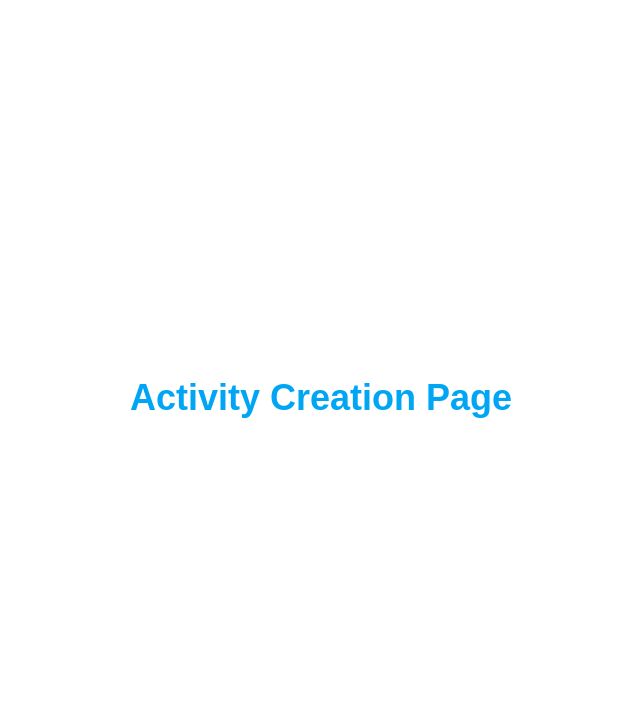
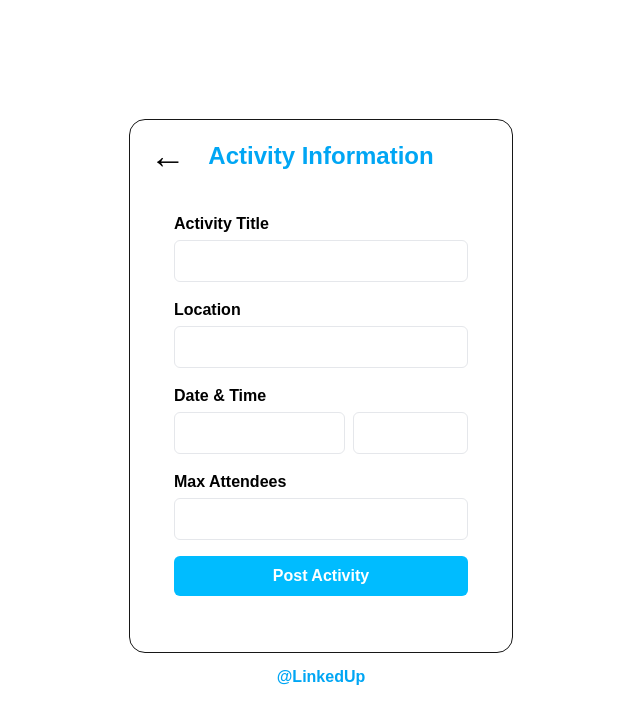
Before and after one commit to JianmingLinUMass/LinkedUp, a Next.js app in the folder linkedup/: page /activity-creation in a window 1280 px wide. Shown: the top 724 px of the page, without its empty margins (319-959 px from the left). Built offline with nearby package versions, Linux system fonts and the light colour scheme.

Commit message:
Added frontend ui for the activity creation page. Fixed an issue in the profile page of border displayed incorrectly when focused.

```diff
--- a/linkedup/app/activity-creation/page.tsx
+++ b/linkedup/app/activity-creation/page.tsx
@@ -1,9 +1,89 @@
+'use client'
+
+import { useForm } from 'react-hook-form';
+import { useRouter } from 'next/navigation';
+
+type ActivityFields = {
+    title: string;
+    location: string;
+    time: string;
+    date: string;
+    maxAttendees: number;
+}
+
+function GoBackToMainPage() {
+    const router = useRouter();
+
+    return (
+        <button onClick={() => router.push('/main')}
+                className='absolute left-0 text-4xl text-black font-bold cursor-pointer'>
+            ←
+        </button>
+    );
+}
+
 export default function ActivityCreationPage() {
+    const { register, handleSubmit, reset } = useForm<ActivityFields>();
+
+    const OnPostActivityFormSubmission = (data: ActivityFields) => {
+        console.log('Received user input:', data)
+        reset();
+    }
+
     return(
-        <div className='min-h-screen flex items-center justify-center bg-white'>
-            <h1 className='text-4xl font-bold text-sky-500 text-center mb-1'>
-                Activity Creation Page
-            </h1>
+        <div className='min-h-screen flex flex-col justify-center items-center bg-white'>
+            <main className='w-full max-w-sm rounded-2xl border bg-white p-5 mt-4 flex flex-col'>
+                <div className='relative flex items-center mb-4'>
+                    <GoBackToMainPage/>
+                    <h1 className='text-2xl font-bold text-sky-500 mx-auto'>
+                        Activity Information
+                    </h1>
+                </div>
+
+                <form onSubmit={handleSubmit(OnPostActivityFormSubmission)}
+                      className='w-full max-w-md  bg-white rounded-x1 p-6 space-y-4'>
+                    <div>
+                        <label className='block font-bold text-black mb-1'>
+                            Activity Title
+                        </label>
+                        <input {...register('title')} placeholder='' className='w-full border rounded-md border-gray-200 text-black rounded-1g p-2 focus:outline-none focus:ring-2 focus:ring-sky-300'/>
+                    </div>
+
+                    <div>
+                        <label className='block font-bold text-black mb-1'>
+                            Location
+                        </label>
+                        <input {...register('location')} placeholder='' className='w-full border rounded-md border-gray-200 text-black rounded-1g p-2 focus:outline-none focus:ring-2 focus:ring-sky-300'/>
+                    </div>
+
+                    <div>
+                        <label className='block font-bold text-black mb-1'>
+                            Date & Time
+                        </label>
+                        <div className="flex gap-2">
+                            <input {...register('time')} placeholder='' className='w-3/5 border rounded-md border-gray-200 text-black rounded-1g p-2 focus:outline-none focus:ring-2 focus:ring-sky-300'/>
+                            <input {...register('date')} placeholder='' className='w-2/5 border rounded-md border-gray-200 text-black rounded-1g p-2 focus:outline-none focus:ring-2 focus:ring-sky-300'/>
+                        </div>
+                    </div>
+
+                    <div>
+                        <label className='block font-bold text-black mb-1'>
+                            Max Attendees
+                        </label>
+                        <input {...register('maxAttendees')} placeholder='' className='w-full border rounded-md border-gray-200 text-black rounded-1g p-2 focus:outline-none focus:ring-2 focus:ring-sky-300'/>
+                    </div>
+
+                    <div>
+                        <button type='submit' className='w-full py-2 rounded-md bg-sky-400 text-white font-semibold hover:bg-sky-500 mb-3'>
+                            Post Activity
+                        </button>
+                    </div>
+                </form>
+            </main>
+
+            <footer className='text-4x1 font-bold text-sky-500 text-center mt-3 mb-2'>
+                @LinkedUp
+            </footer>
         </div>
     );
 }
--- a/linkedup/app/profile/page.tsx
+++ b/linkedup/app/profile/page.tsx
@@ -64,7 +64,7 @@ export default function ProfilePage() {
                     Username
                 </label>
                 <input type='text' value={username} onChange={(e) => setUsername(e.target.value)}
-                       className='w-full border border-gray-200 rounded-md p-2 mb-3 text-black'/>
+                       className='w-full border border-gray-200 rounded-md p-2 mb-3 text-black focus:outline-none focus:ring-2 focus:ring-sky-300'/>
 
                 <label className='font-bold text-black mb-1'>
                     Email
@@ -89,7 +89,7 @@ export default function ProfilePage() {
                 </label>
                 <div className='flex items-center gap-3 mb-4'>
                     <input type={showNewPassword ? 'text' : 'password'} value={userNewPassword} onChange={(e) => setUserNewPassword(e.target.value)}
-                           className='w-full border border-gray-200 rounded-md p-2 mb-2 text-black focus:outline-none tracking-wide'/>
+                           className='w-full border border-gray-200 rounded-md p-2 mb-2 text-black focus:outline-none focus:ring-2 focus:ring-sky-300 tracking-wide'/>
                     <button onClick={() => setShowNewPassword(!showNewPassword)}
                             className='text-xs px-2 w-16 rounded-md text-center text-black border border-gray-300 bg-gray-100'>
                         {showNewPassword ? 'Hide' : 'Show'}
--- a/linkedup/package.json
+++ b/linkedup/package.json
@@ -11,7 +11,8 @@
   "dependencies": {
     "next": "16.0.1",
     "react": "19.2.0",
-    "react-dom": "19.2.0"
+    "react-dom": "19.2.0",
+    "react-hook-form": "^7.66.0"
   },
   "devDependencies": {
     "@tailwindcss/postcss": "^4",
```
Also changed, not shown: 1 other file (tests, documents, lock files or other folders).
